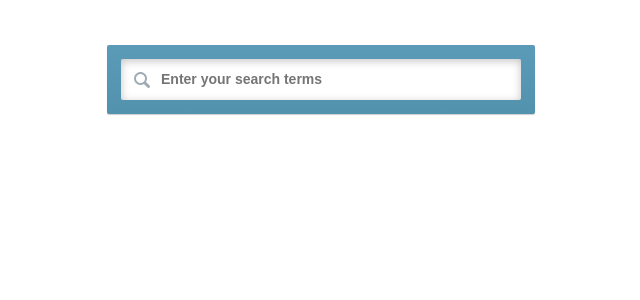
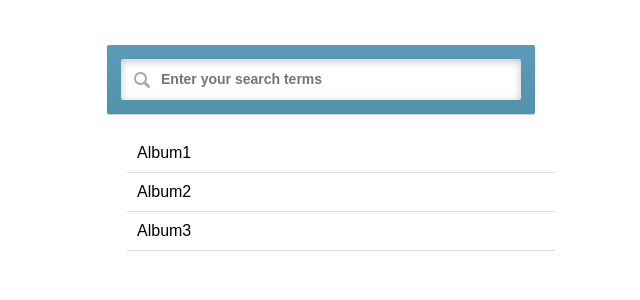
Before and after one commit to gyver98/react-music-search, a React (Create React App) app: page / in a window 1280 px wide. Shown: the top 300 px of the page, without its empty margins (319-959 px from the left). Built offline with nearby package versions, Linux system fonts and the light colour scheme.

Commit message:
AlbumList component and style

```diff
--- a/src/App.js
+++ b/src/App.js
@@ -1,11 +1,15 @@
 import React, { Component } from 'react';
-import SearchBar from './component/SearchBar'
+import SearchBar from './component/SearchBar/SearchBar';
+import AlbumList from './component/AlbumList/AlbumList';
 import './App.css';
 
 class App extends Component {
   render() {
     return (
-      <SearchBar />
+      <div>
+        <SearchBar />
+        <AlbumList />
+      </div>
     );
   }
 }
--- /dev/null
+++ b/src/component/AlbumList/AlbumList.css
@@ -0,0 +1,12 @@
+ul{
+	list-style: none;
+	width: 428px;
+	margin: 0 auto;
+	text-align: left;
+}
+
+ul li{
+	border-bottom: 1px solid #ddd;
+	padding: 10px;
+	overflow: hidden;
+}
--- /dev/null
+++ b/src/component/AlbumList/AlbumList.js
@@ -0,0 +1,14 @@
+import React from 'react';
+import './AlbumList.css';
+
+const AlbumList = (props) => {
+  return (
+    <ul>
+      <li>Album1</li>
+      <li>Album2</li>
+      <li>Album3</li>
+    </ul>
+  )
+}
+
+export default AlbumList;
```
Also changed, not shown: src/component/SearchBar/SearchBar.css (renamed from src/component/SearchBar.css), src/component/SearchBar/SearchBar.js (renamed from src/component/SearchBar.js).
